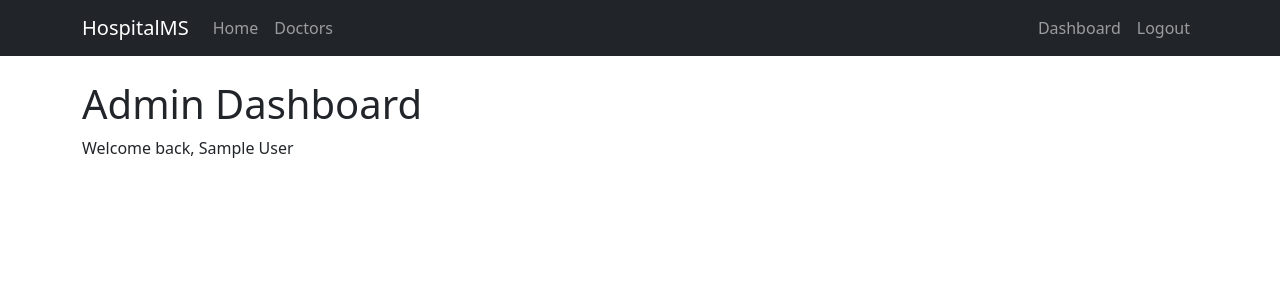
After one commit to devadathsreelayam/HospitalManagement, a Django app: page /admin_dashboard in a window 1280 px wide. The commit adds this page. Shown: the top 300 px of the page. Run offline with Django 5.2, Linux system fonts and the light colour scheme; the visitor is signed in with stand-in values (Sample User, id 1).

Commit message:
Added: Login and logout feature for all users and corresponding dashboards

```diff
--- a/HospitalManagement/settings.py
+++ b/HospitalManagement/settings.py
@@ -27,6 +27,7 @@ DEBUG = True
 
 ALLOWED_HOSTS = []
 
+LOGIN_URL = 'login'
 AUTH_USER_MODEL = 'hospital.User'
 # Application definition
 
--- /dev/null
+++ b/hospital/templates/admin_dash.html
@@ -0,0 +1,5 @@
+{% extends 'base.html' %}
+{% block content %}
+    <h1>Admin Dashboard</h1>
+    <p>Welcome back, {{ user.get_full_name }}</p>
+{% endblock %}
--- a/hospital/templates/base.html
+++ b/hospital/templates/base.html
@@ -29,7 +29,7 @@
                             <a class="nav-link" href="#">Dashboard</a>
                         </li>
                         <li class="nav-item">
-                            <a class="nav-link" href="#">Logout</a>
+                            <a class="nav-link" href="{% url 'logout' %}">Logout</a>
                         </li>
                     {% else %}
                         <li class="nav-item">
--- /dev/null
+++ b/hospital/templates/doctor_dash.html
@@ -0,0 +1,5 @@
+{% extends 'base.html' %}
+{% block content %}
+    <h1>Doctor Dashboard</h1>
+    <p>Welcome back, {{ user.get_full_name }}</p>
+{% endblock %}
--- /dev/null
+++ b/hospital/templates/patient_dash.html
@@ -0,0 +1,5 @@
+{% extends 'base.html' %}
+{% block content %}
+    <h1>Patient Dashboard</h1>
+    <p>Welcome back, {{ user.get_full_name }}</p>
+{% endblock %}
--- a/hospital/urls.py
+++ b/hospital/urls.py
@@ -5,7 +5,12 @@ from . import views
 urlpatterns = [
     path('', views.index, name='index'),
     path('register', views.register, name='register'),
-    path('login', views.login, name='login'),
+    path('login', views.login_view, name='login'),
+    path('logout', views.logout_view, name='logout'),
+    path('dashboard', views.dashboard, name='dashboard'),
+    path('patient_dashboard', views.patient_dashboard, name='patient_dashboard'),
+    path('doctor_dashboard', views.doctor_dashboard, name='doctor_dashboard'),
+    path('admin_dashboard', views.admin_dashboard, name='admin_dashboard'),
     path('doctors/', views.view_doctors, name='view_doctors'),
     path('doctors/book/<int:doctor_id>/', views.make_appointment, name='make_appointment'),
 ]
--- a/hospital/views.py
+++ b/hospital/views.py
@@ -1,7 +1,12 @@
 from django.db.models import Q
-from django.shortcuts import render
+from django.http import HttpResponse
+from django.shortcuts import render, redirect
+from django.contrib.auth import login, authenticate, logout
+from django.contrib.auth.decorators import login_required
+from django.contrib import messages
 
 from hospital.models import Doctor
+from .forms import PatientRegistrationForm
 
 
 # Create your views here.
@@ -9,12 +14,69 @@ def index(request):
     return render(request, 'home.html')
 
 
-def login(request):
-    render(request, 'login.html')
+def login_view(request):
+    if request.user.is_authenticated:
+        return HttpResponse("Login Successfully")
+
+    if request.method == "POST":
+        username = request.POST['username']
+        password = request.POST['password']
+        user = authenticate(request, username=username, password=password)
+        print(user)
+        if user is not None:
+            login(request, user)
+            messages.success(request, f"Welcome back, {user.get_full_name()}!")
+
+            # Redirect based on user type
+            if user.user_type == 'patient':
+                print('Patient logged in')
+                return redirect('patient_dashboard')
+            elif user.user_type == 'doctor':
+                print('Doctor logged in')
+                return redirect('doctor_dashboard')
+            else:
+                return redirect('admin_dashboard')
+        else:
+            messages.error(request, f"Invalid Credentials!")
+            # return redirect('login')
+    return render(request, 'login.html')
+
+@login_required
+def logout_view(request):
+    logout(request)
+    messages.success(request, f"You have been logged out successfully")
+    return redirect('index')
 
 
 def register(request):
     render(request, 'register.html')
+
+
+@login_required
+def dashboard(request):
+    if request.user.is_authenticated:
+        if request.user.user_type == 'patient':
+            return redirect('patient_dashboard')
+        elif request.user.user_type == 'doctor':
+            return redirect('doctor_dashboard')
+        else:
+            return redirect('admin_dashboard')
+
+    return redirect('login')
+
+@login_required
+def patient_dashboard(request):
+    return render(request, 'patient_dash.html', {'user': request.user})
+
+
+@login_required
+def doctor_dashboard(request):
+    return render(request, 'doctor_dash.html', {'user': request.user})
+
+
+@login_required
+def admin_dashboard(request):
+    return render(request, 'admin_dash.html', {'user': request.user})
 
 
 def view_doctors(request):
```
Also changed, not shown: hospital/templates/login.html (+30 -1 lines).
